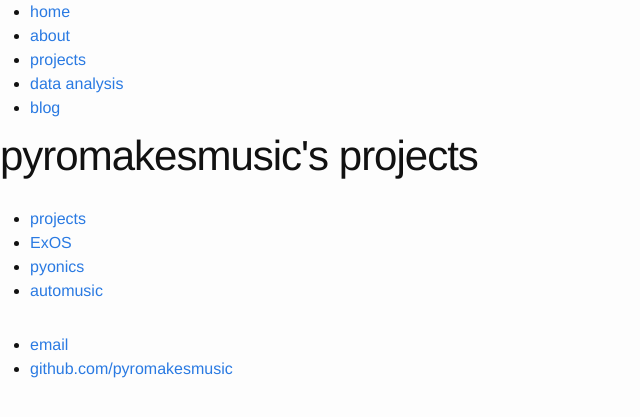
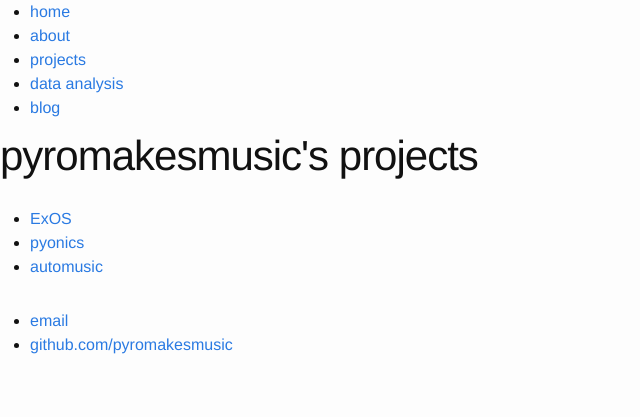
Before and after one commit to pyromakesmusic/pyromakesmusic.github.io, a Jekyll site: the page built from docs/projects/index.html, in a window 1280 px wide. Shown: the top 417 px of the page, without its empty margins (0-640 px from the left). Built offline with Jekyll 4.4.1, drawn with Linux system fonts in a browser that asks for light colours.

Commit message:
unfixed the links

```diff
--- a/docs/projects/index.html
+++ b/docs/projects/index.html
@@ -3,8 +3,7 @@ layout: page
 title: pyromakesmusic's projects
 ---
 <ul>
-    <li><a href="projects/">projects</a></li>
-    <li><a href="projects/exos.html">ExOS</a></li>
-    <li><a href="projects/pyonics.html">pyonics</a></li>
-    <li><a href="projects/automusic.html">automusic</a></li>
+    <li><a href="/exos.html">ExOS</a></li>
+    <li><a href="/pyonics.html">pyonics</a></li>
+    <li><a href="/automusic.html">automusic</a></li>
 </ul>
```
